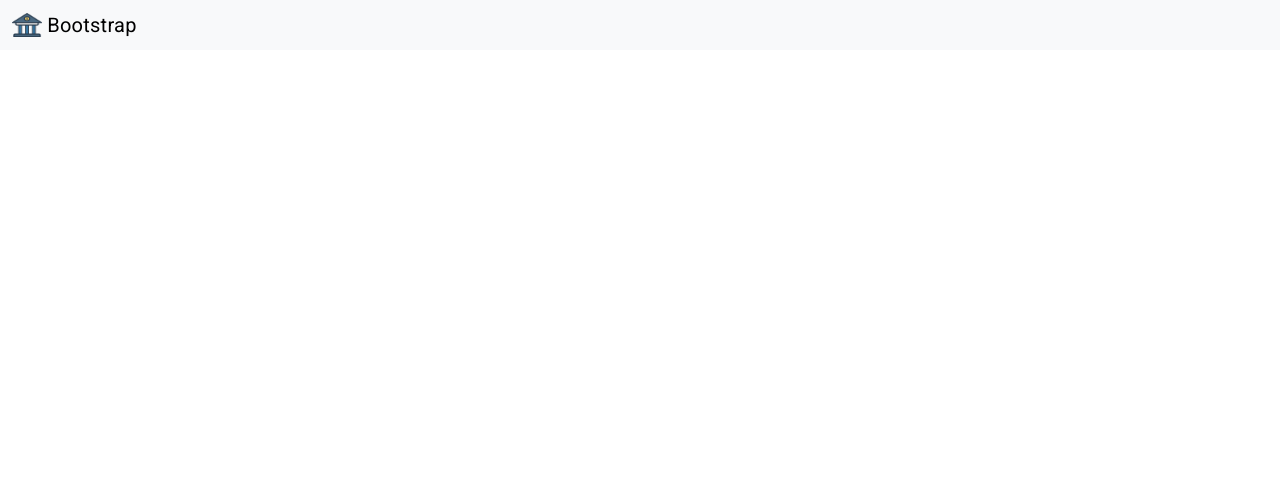
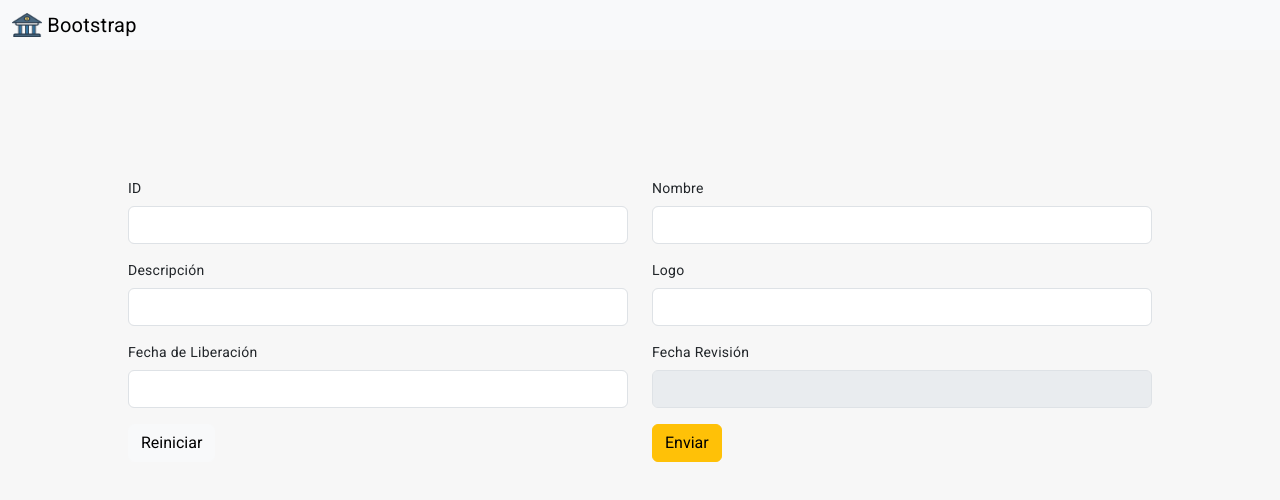
Before and after one commit to christianb1397/ChristianBenitez, an Angular app in the folder productos-financieros/: page /bp/products/create in a window 1280 px wide. Before the commit this address led to /. Shown: the top 500 px of the page. Built offline with nearby package versions, Linux system fonts and the light colour scheme.

Commit message:
table and register product FE

```diff
--- a/productos-financieros/src/app/app-routing.module.ts
+++ b/productos-financieros/src/app/app-routing.module.ts
@@ -1,10 +1,11 @@
 import { NgModule } from '@angular/core';
 import { RouterModule, Routes } from '@angular/router';
 import { ProductListComponent } from './product-list/product-list.component';
+import { FormRegisterComponent } from './form-register/form-register.component';
 
 const routes: Routes = [
   {path: 'bp/products', component: ProductListComponent},
-  {path: 'bp/products', component: ProductListComponent}
+  {path: 'bp/products/create', component: FormRegisterComponent}
 ];
 
 @NgModule({
--- a/productos-financieros/src/app/form-register/form-register.component.css
+++ b/productos-financieros/src/app/form-register/form-register.component.css
@@ -0,0 +1,4 @@
+#data {
+    padding: 10%;
+    background-color: #f7f7f7;
+}
--- a/productos-financieros/src/app/form-register/form-register.component.html
+++ b/productos-financieros/src/app/form-register/form-register.component.html
@@ -1 +1,73 @@
-<p>form-register works!</p>
+<form id="data">
+
+    <div class="row">
+        <div class="col-md-6">
+            <div class="mb-3">
+                <label for="exampleInputEmail1" class="form-label">ID</label>
+                <input type="email" class="form-control" id="exampleInputEmail1" aria-describedby="emailHelp">
+            </div>
+        </div>
+        <div class="col-md-6">
+            <div class="mb-3">
+                <label for="exampleInputEmail1" class="form-label">Nombre</label>
+                <input type="email" class="form-control" id="exampleInputEmail1" aria-describedby="emailHelp">
+            </div>
+        </div>
+    </div>
+
+    <div class="row">
+        <div class="col-md-6">
+
+            <div class="mb-3">
+                <label for="exampleInputEmail1" class="form-label">Descripción</label>
+                <input type="email" class="form-control" id="exampleInputEmail1" aria-describedby="emailHelp">
+            </div>
+        </div>
+        <div class="col-md-6">
+            <div class="mb-3">
+                <label for="exampleInputEmail1" class="form-label">Logo</label>
+                <input type="email" class="form-control" id="exampleInputEmail1" aria-describedby="emailHelp">
+            </div>
+        </div>
+    </div>
+
+    <div class="row">
+        <div class="col-md-6">
+
+            <div class="mb-3">
+                <label for="exampleInputEmail1" class="form-label">Fecha de Liberación</label>
+                <input type="email" class="form-control" id="exampleInputEmail1" aria-describedby="emailHelp">
+            </div>
+        </div>
+        <div class="col-md-6">
+
+            <div class="mb-3">
+                <label for="exampleInputEmail1" class="form-label">Fecha Revisión</label>
+                <input type="email" class="form-control" id="exampleInputEmail1" id="disabledTextInput" aria-describedby="emailHelp" disabled>
+            </div>
+        </div>
+    </div>
+
+    <div class="row" >
+        <div class="col-md-6">
+
+            <div class="mb-3" >
+                <button type="submit" class="btn btn-light">Reiniciar</button>
+
+            </div>
+        </div>
+        <div class="col-md-6">
+
+            <div class="mb-3">
+
+                <button type="submit" class="btn btn-warning">Enviar</button>
+            </div>
+        </div>
+    </div>
+
+
+
+
+
+
+</form>
--- a/productos-financieros/src/app/product-list/product-list.component.html
+++ b/productos-financieros/src/app/product-list/product-list.component.html
@@ -1,16 +1,16 @@
-
-
-
 <div class="mat-elevation-z8" id="data">
     <div>
-        <app-product-search/>
+        <app-product-search />
     </div>
     <table mat-table [dataSource]="dataSource">
 
         <!-- Position Column -->
-        <ng-container matColumnDef="position">
+
+
+        <!-- Position Column -->
+        <ng-container matColumnDef="logo">
             <th mat-header-cell *matHeaderCellDef> Logo </th>
-            <td mat-cell *matCellDef="let element"> {{element.position}} </td>
+            <td mat-cell *matCellDef="let element"> {{element.logo}} </td>
         </ng-container>
 
         <!-- Name Column -->
@@ -20,16 +20,25 @@
         </ng-container>
 
         <!-- Weight Column -->
-        <ng-container matColumnDef="weight">
+        <ng-container matColumnDef="description">
             <th mat-header-cell *matHeaderCellDef> Descripción </th>
-            <td mat-cell *matCellDef="let element"> {{element.weight}} </td>
+            <td mat-cell *matCellDef="let element"> {{element.description}} </td>
         </ng-container>
 
         <!-- Symbol Column -->
-        <ng-container matColumnDef="symbol">
+        <ng-container matColumnDef="date_release">
             <th mat-header-cell *matHeaderCellDef> Fecha de liberación </th>
-            <td mat-cell *matCellDef="let element"> {{element.symbol}} </td>
+            <td mat-cell *matCellDef="let element"> {{element.date_release | date:'dd/MM/yyyy'}} </td>
         </ng-container>
+
+        <ng-container matColumnDef="date_revision">
+            <th mat-header-cell *matHeaderCellDef> Fecha de reestructuración </th>
+            <td mat-cell *matCellDef="let element"> {{element.date_revision | date:'dd/MM/yyyy'}} </td>
+        </ng-container>
+
+
+
+        <!-- <mat-icon matSuffix>search</mat-icon> -->
 
 
         <tr mat-header-row *matHeaderRowDef="displayedColumns"></tr>
--- a/productos-financieros/src/app/product-list/product-list.component.ts
+++ b/productos-financieros/src/app/product-list/product-list.component.ts
@@ -1,6 +1,7 @@
 import {AfterViewInit, Component, ViewChild} from '@angular/core';
 import {MatPaginator, MatPaginatorModule} from '@angular/material/paginator';
 import {MatTableDataSource, MatTableModule} from '@angular/material/table';
+import { ProductInterface } from 'src/interfaces/product.interface';
 
 
 @Component({
@@ -10,8 +11,9 @@ import {MatTableDataSource, MatTableModule} from '@angular/material/table';
 
 })
 export class ProductListComponent implements AfterViewInit {
-  displayedColumns: string[] = ['position', 'name', 'weight', 'symbol'];
-  dataSource = new MatTableDataSource<PeriodicElement>(ELEMENT_DATA);
+
+  displayedColumns: string[] = ['logo', 'name', 'description', 'date_release', 'date_revision'];
+  dataSource = new MatTableDataSource<ProductInterface>(PRODUCTS);
 
   @ViewChild(MatPaginator) paginator: MatPaginator | any;
 
@@ -20,32 +22,8 @@ export class ProductListComponent implements AfterViewInit {
   }
 }
 
-export interface PeriodicElement {
-  name: string;
-  position: number;
-  weight: number;
-  symbol: string;
-}
-
-const ELEMENT_DATA: PeriodicElement[] = [
-  {position: 1, name: 'Hydrogen', weight: 1.0079, symbol: 'H'},
-  {position: 2, name: 'Helium', weight: 4.0026, symbol: 'He'},
-  {position: 3, name: 'Lithium', weight: 6.941, symbol: 'Li'},
-  {position: 4, name: 'Beryllium', weight: 9.0122, symbol: 'Be'},
-  {position: 5, name: 'Boron', weight: 10.811, symbol: 'B'},
-  {position: 6, name: 'Carbon', weight: 12.0107, symbol: 'C'},
-  {position: 7, name: 'Nitrogen', weight: 14.0067, symbol: 'N'},
-  {position: 8, name: 'Oxygen', weight: 15.9994, symbol: 'O'},
-  {position: 9, name: 'Fluorine', weight: 18.9984, symbol: 'F'},
-  {position: 10, name: 'Neon', weight: 20.1797, symbol: 'Ne'},
-  {position: 11, name: 'Sodium', weight: 22.9897, symbol: 'Na'},
-  {position: 12, name: 'Magnesium', weight: 24.305, symbol: 'Mg'},
-  {position: 13, name: 'Aluminum', weight: 26.9815, symbol: 'Al'},
-  {position: 14, name: 'Silicon', weight: 28.0855, symbol: 'Si'},
-  {position: 15, name: 'Phosphorus', weight: 30.9738, symbol: 'P'},
-  {position: 16, name: 'Sulfur', weight: 32.065, symbol: 'S'},
-  {position: 17, name: 'Chlorine', weight: 35.453, symbol: 'Cl'},
-  {position: 18, name: 'Argon', weight: 39.948, symbol: 'Ar'},
-  {position: 19, name: 'Potassium', weight: 39.0983, symbol: 'K'},
-  {position: 20, name: 'Calcium', weight: 40.078, symbol: 'Ca'},
+const PRODUCTS: ProductInterface[] = [
+  {id: 'uno', name: 'Cuenta de Ahorros', description: 'Cuenta de Ahorros Normal', logo: ':)', date_release:new Date('2025/01/01'),date_revision:new Date('2025/01/01')},
+  {id: 'dos', name: 'Cuenta Corrientes', description: 'Cuentas Corrientes', logo: ':)', date_release:new Date('2025/01/01'),date_revision:new Date('2025/01/01')},
+  {id: 'tres', name: 'Cuenta de Ahorros', description: 'Cuenta de Ahorros Programado', logo: ':)', date_release:new Date('2025/01/01'),date_revision:new Date('2025/01/01')},
 ];
```
